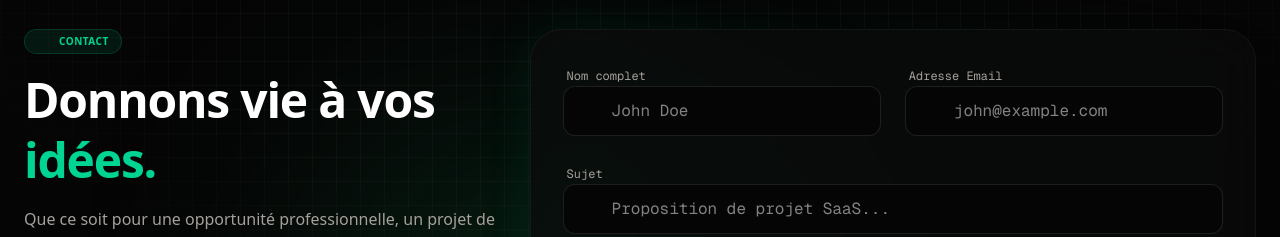
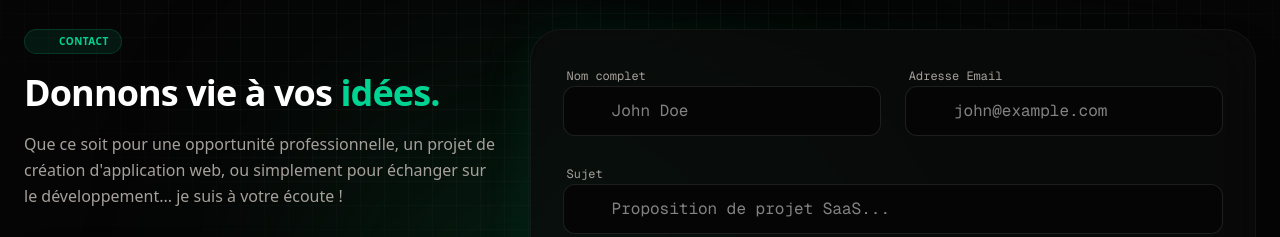
Before and after one commit to quentin103/mon-cv, a Next.js app: page /contact in a window 1280 px wide. Shown: the part 131-368 px from the top of the page. Built offline with nearby package versions, Linux system fonts and the light colour scheme; no server answers; some icons are missing.

Commit message:
update 1A

```diff
--- a/app/contact/client-page.tsx
+++ b/app/contact/client-page.tsx
@@ -59,7 +59,7 @@ export default function ContactPage() {
                                 <Icon icon="solar:letter-bold-duotone" className="w-3.5 h-3.5" />
                                 Contact
                             </div>
-                            <h1 className="text-3xl md:text-5xl font-extrabold tracking-tight text-white mb-4 leading-tight">
+                            <h1 className="text-3xl md:text-4xl font-extrabold tracking-tight text-white mb-4 leading-tight">
                                 Donnons vie à vos <span className="text-emerald-400">idées.</span>
                             </h1>
                             <p className="text-stone-400 text-sm md:text-base leading-relaxed">
--- a/components/floating-nav.tsx
+++ b/components/floating-nav.tsx
@@ -10,7 +10,7 @@ export function FloatingNav() {
 
     return (
         <>
-            <div className="fixed top-6 left-1/2 -translate-x-1/2 w-[calc(100%-8rem)] sm:w-[calc(100%-3rem)] max-w-sm z-50 flex items-center justify-between px-2 py-2 md:px-4 md:py-2 rounded-full bg-[#0D1713]/90 border border-white/10 backdrop-blur-xl shadow-[0_8px_32px_rgba(0,0,0,0.6)]">
+            <div className="fixed top-6 left-1/2 -translate-x-1/2 w-[calc(100%-10rem)] sm:w-[calc(100%-3rem)] max-w-sm z-50 flex items-center justify-between px-2 py-2 md:px-4 md:py-2 rounded-full bg-[#0D1713]/90 border border-white/10 backdrop-blur-xl shadow-[0_8px_32px_rgba(0,0,0,0.6)]">
                 {portfolioData.navigation.map((nav, idx) => {
                     const isActive = pathname === nav.href;
                     return (
```
